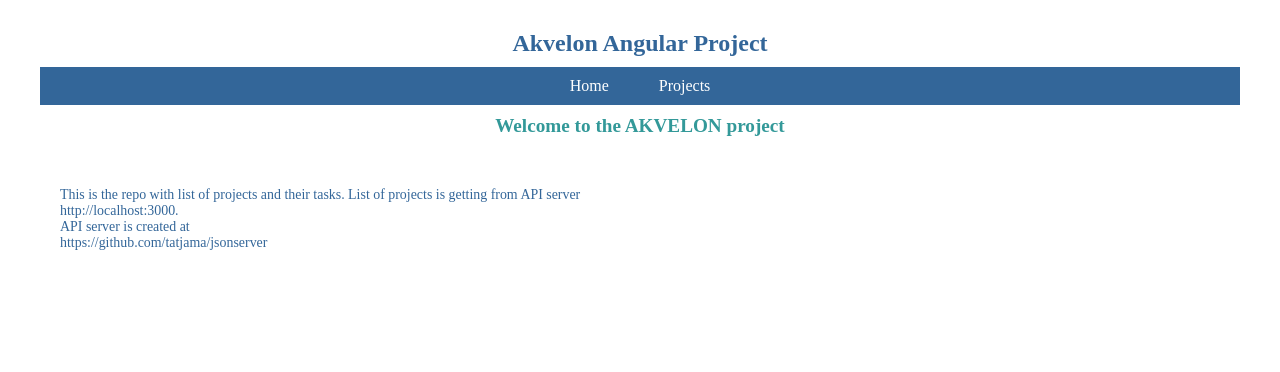
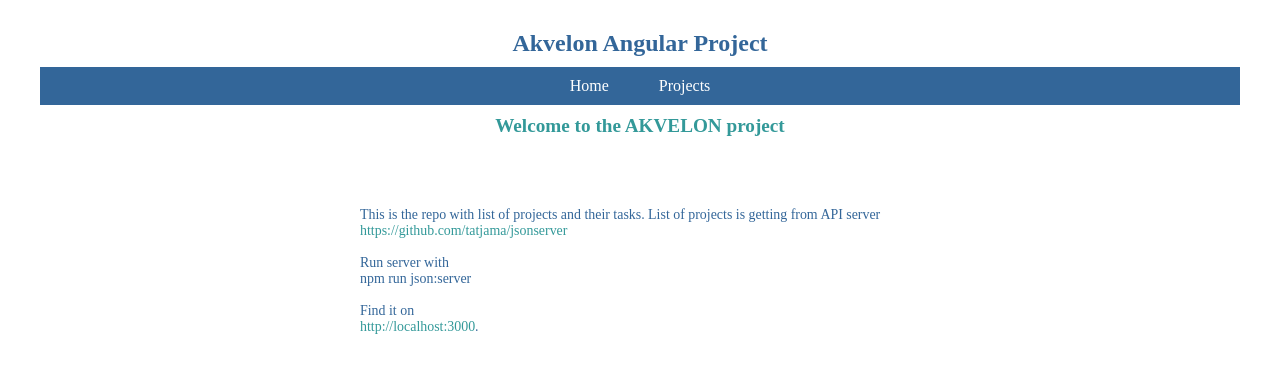
Before and after one commit to tatjama/akvelon-angular-project-ver, an Angular app: page /dashboard in a window 1280 px wide. Shown: the top 372 px of the page. Built offline with nearby package versions, Linux system fonts and the light colour scheme.

Commit message:
Add links on dashboard

```diff
--- a/src/app/dashboard/dashboard.component.css
+++ b/src/app/dashboard/dashboard.component.css
@@ -1,4 +1,17 @@
-
 .section{
+  width: 50%;
   padding: 40px 20px;
+  margin:20px auto;
 }
+.section a{
+  text-decoration:none;
+  color:#399;
+}
+.section a:hover{
+  color: #fd37b1;
+}
+@media screen and (max-width:768px){
+  .section{
+    width: 100%;
+  }
+}
--- a/src/app/dashboard/dashboard.component.html
+++ b/src/app/dashboard/dashboard.component.html
@@ -5,10 +5,15 @@
   <div class="section">
     <p>This is the repo with list of projects and their tasks. List of projects is getting from API server
     <br>
-    http://localhost:3000.
+    <a href="https://github.com/tatjama/jsonserver">https://github.com/tatjama/jsonserver</a>
+    <br><br>
+    Run server with
     <br>
-    API server is created at <br>
-    https://github.com/tatjama/jsonserver
+    npm run json:server
+    <br><br>
+    Find it on
+    <br>
+    <a href="http://localhost:3000">http://localhost:3000</a>.
     </p>
   </div>
 </div>
```
